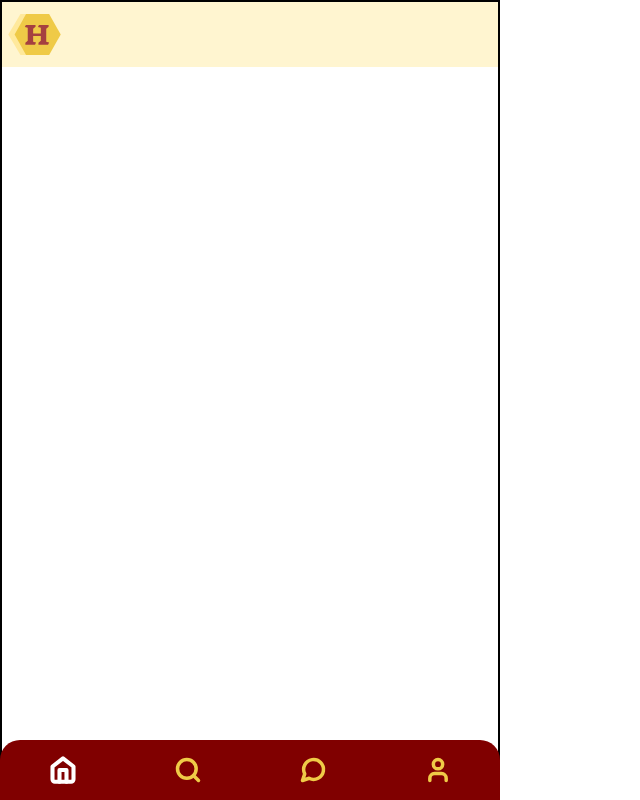
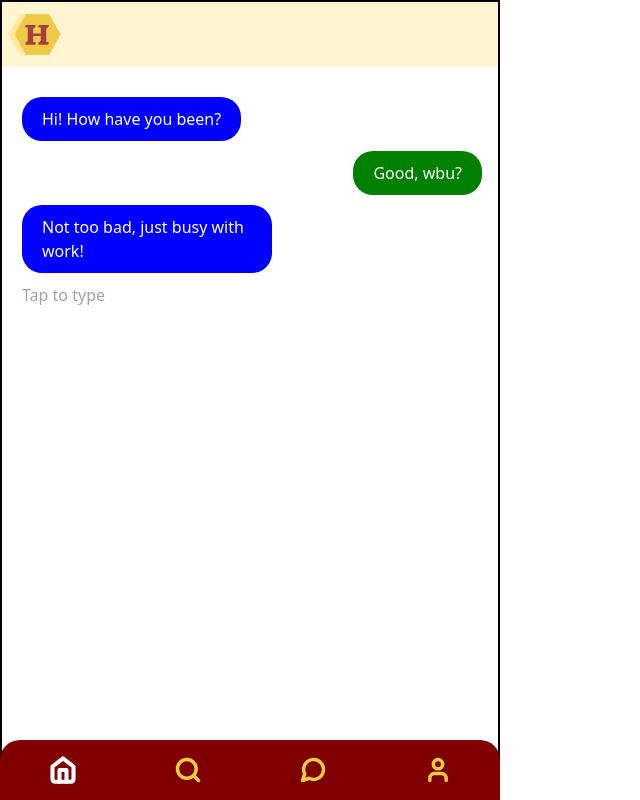
Before and after one commit to elhagen13/CSC484, a React (Create React App) app: page /user/1/message in a window 1280 px wide. Shown: the whole page, without its empty margins (0-640 px from the left). Built offline with nearby package versions, Linux system fonts and the light colour scheme.

Commit message:
messages

```diff
--- a/package.json
+++ b/package.json
@@ -28,6 +28,7 @@
     "react-hook-form": "^7.53.2",
     "react-router-dom": "^6.28.0",
     "react-scripts": "5.0.1",
+    "react-simple-keyboard": "^3.8.22",
     "tailwind-merge": "^1.14.0",
     "tailwindcss-animate": "^1.0.7",
     "typescript": "^4.9.5",
--- /dev/null
+++ b/src/fakeMessages.js
@@ -0,0 +1,164 @@
+const fakeMessages = [
+    {
+        id: 1,
+        messages: [
+            { other: true, message: "Hi! How have you been?" },
+            { other: false, message: "Good, wbu?" },
+            { other: true, message: "Not too bad, just busy with work!" }
+        ]
+    },
+    {
+        id: 2,
+        messages: [
+            { other: true, message: "Are you free this weekend?" },
+            { other: false, message: "Yeah, I should be. Any plans?" },
+            { other: true, message: "Thinking of going hiking. Wanna join?" }
+        ]
+    },
+    {
+        id: 3,
+        messages: [
+            { other: true, message: "Did you watch the game last night?" },
+            { other: false, message: "No, missed it! Was it good?" },
+            { other: true, message: "It was incredible! You have to catch the highlights!" }
+        ]
+    },
+    {
+        id: 4,
+        messages: [
+            { other: true, message: "How's the project going?" },
+            { other: false, message: "Slowly, but I'm making progress!" },
+            { other: true, message: "Nice, let me know if you need any help." }
+        ]
+    },
+    {
+        id: 5,
+        messages: [
+            { other: true, message: "Have you tried the new café downtown?" },
+            { other: false, message: "No, is it any good?" },
+            { other: true, message: "Yeah, the coffee's amazing and the vibe is great!" }
+        ]
+    },
+    {
+        id: 6,
+        messages: [
+            { other: true, message: "What are you up to?" },
+            { other: false, message: "Just reading a book. You?" },
+            { other: true, message: "Watching a movie, just chilling." }
+        ]
+    },
+    {
+        id: 7,
+        messages: [
+            { other: true, message: "Did you get the notes from class?" },
+            { other: false, message: "Yeah, I can send them over!" },
+            { other: true, message: "Thanks! I missed a couple of parts." }
+        ]
+    },
+    {
+        id: 8,
+        messages: [
+            { other: true, message: "What time are we meeting tomorrow?" },
+            { other: false, message: "How about 10 AM?" },
+            { other: true, message: "Perfect! See you then." }
+        ]
+    },
+    {
+        id: 9,
+        messages: [
+            { other: true, message: "Did you hear about the new restaurant?" },
+            { other: false, message: "No, which one?" },
+            { other: true, message: "It's called Spice Garden, sounds good!" }
+        ]
+    },
+    {
+        id: 10,
+        messages: [
+            { other: true, message: "Are you working on the assignment?" },
+            { other: false, message: "Yeah, it's taking forever." },
+            { other: true, message: "Same here. Let's power through it!" }
+        ]
+    },
+    {
+        id: 11,
+        messages: [
+            { other: true, message: "Got any weekend plans?" },
+            { other: false, message: "Just relaxing. You?" },
+            { other: true, message: "Might go out of town for a day or two." }
+        ]
+    },
+    {
+        id: 12,
+        messages: [
+            { other: true, message: "Have you seen the latest episode?" },
+            { other: false, message: "Not yet! Is it worth it?" },
+            { other: true, message: "Absolutely, best one yet!" }
+        ]
+    },
+    {
+        id: 13,
+        messages: [
+            { other: true, message: "Can you help me with this problem?" },
+            { other: false, message: "Of course! What's up?" },
+            { other: true, message: "I'm stuck on this math question." }
+        ]
+    },
+    {
+        id: 14,
+        messages: [
+            { other: true, message: "Do you want to join the gym with me?" },
+            { other: false, message: "I was actually thinking about it!" },
+            { other: true, message: "Awesome, we can motivate each other!" }
+        ]
+    },
+    {
+        id: 15,
+        messages: [
+            { other: true, message: "Any movie recommendations?" },
+            { other: false, message: "Try Inception if you haven't seen it." },
+            { other: true, message: "Perfect, I've heard good things about it!" }
+        ]
+    },
+    {
+        id: 16,
+        messages: [
+            { other: true, message: "How's your family doing?" },
+            { other: false, message: "They're good, thanks for asking!" },
+            { other: true, message: "Glad to hear it!" }
+        ]
+    },
+    {
+        id: 17,
+        messages: [
+            { other: true, message: "Are you available to chat later?" },
+            { other: false, message: "Yeah, what time works for you?" },
+            { other: true, message: "Maybe around 7 PM?" }
+        ]
+    },
+    {
+        id: 18,
+        messages: [
+            { other: true, message: "What did you think of the presentation?" },
+            { other: false, message: "It was interesting, especially the last part." },
+            { other: true, message: "Yeah, I felt the same. It was well done." }
+        ]
+    },
+    {
+        id: 19,
+        messages: [
+            { other: true, message: "Could you send me the document?" },
+            { other: false, message: "Sure, I’ll email it to you." },
+            { other: true, message: "Thanks a lot!" }
+        ]
+    },
+    {
+        id: 20,
+        messages: [
+            { other: true, message: "Are you coming to the meeting tomorrow?" },
+            { other: false, message: "Yes, I’ll be there!" },
+            { other: true, message: "Great, looking forward to it!" }
+        ]
+    }
+]
+
+export default fakeMessages;
--- a/src/pages/UserMessage.tsx
+++ b/src/pages/UserMessage.tsx
@@ -1,4 +1,49 @@
+import Keyboard from 'react-simple-keyboard';
+import 'react-simple-keyboard/build/css/index.css';
+import fakeMessages from '@/fakeMessages';
+import { useState } from 'react';
+import {useParams} from 'react-router-dom'
+
 function UserMessage() {
-  return <div style={{ width: "100%", height: "100%" }}></div>;
+  const {userId} = useParams();
+  const [input, setInput] = useState('');
+  const newMessages = []
+  const onChange = (input : string) => {
+    setInput(input);
+  };
+
+  const user = fakeMessages.find((message) => message.id === parseInt(userId ?? "1"))
+
+  return (
+    <div style={{ width: "500px", height: "100%", padding: '20px', position: 'relative' }}>
+      {
+        user?.messages.map((message, index) => {
+          return (
+            <div
+              key={index}
+              style={{
+                backgroundColor: message.other ? 'blue' : 'green',
+                margin: '10px',
+                padding: '10px 20px 10px 20px',
+                maxWidth: '250px',
+                width: 'fit-content',
+                borderRadius: '20px',
+                color: 'white',
+                alignSelf: message.other ? 'flex-start' : 'flex-end',
+                marginLeft: message.other ? '0' : 'auto',
+                marginRight: message.other ? 'auto' : '0',
+              }}
+            >
+              {message.message}
+            </div>
+          );
+        })
+      }
+      <input value={input} placeholder="Tap to type" readOnly />
+      <div style={{ position: 'absolute', left:'0px', bottom: '60px', width: '500px' }}>
+        <Keyboard />
+      </div>
+    </div>
+  );
 }
 export default UserMessage;
```
Also changed, not shown: src/fakePeople.js (+20 -0 lines), 1 other file (tests, documents, lock files or other folders).
